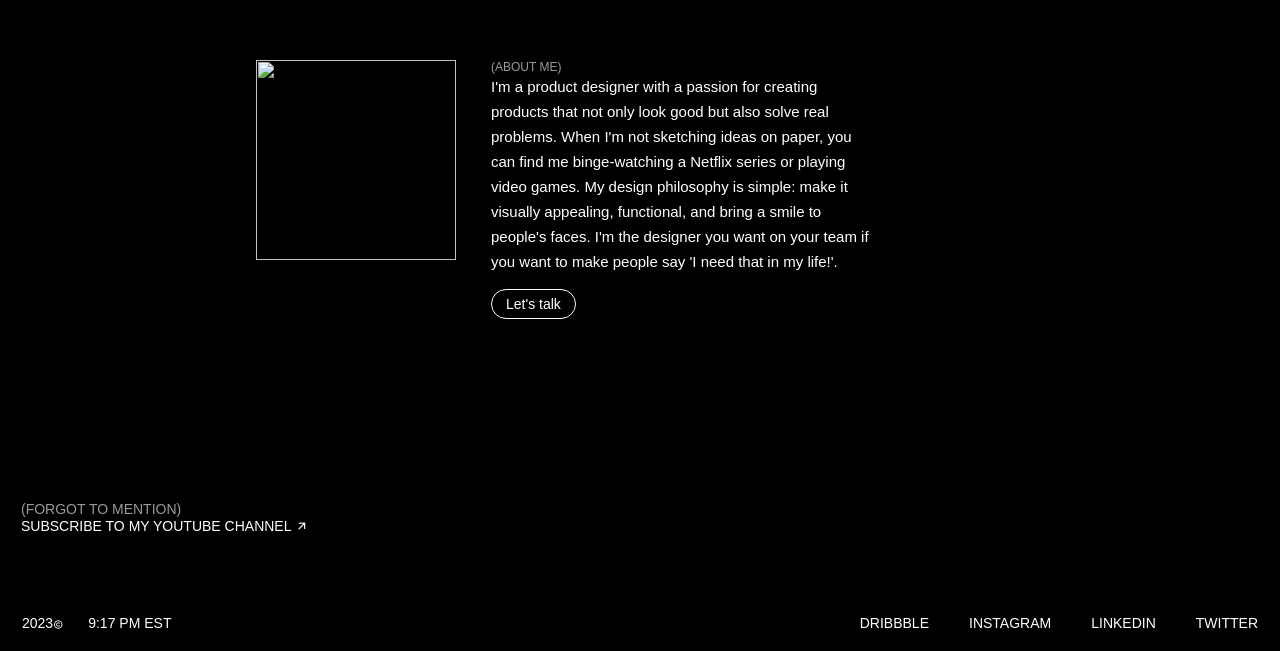
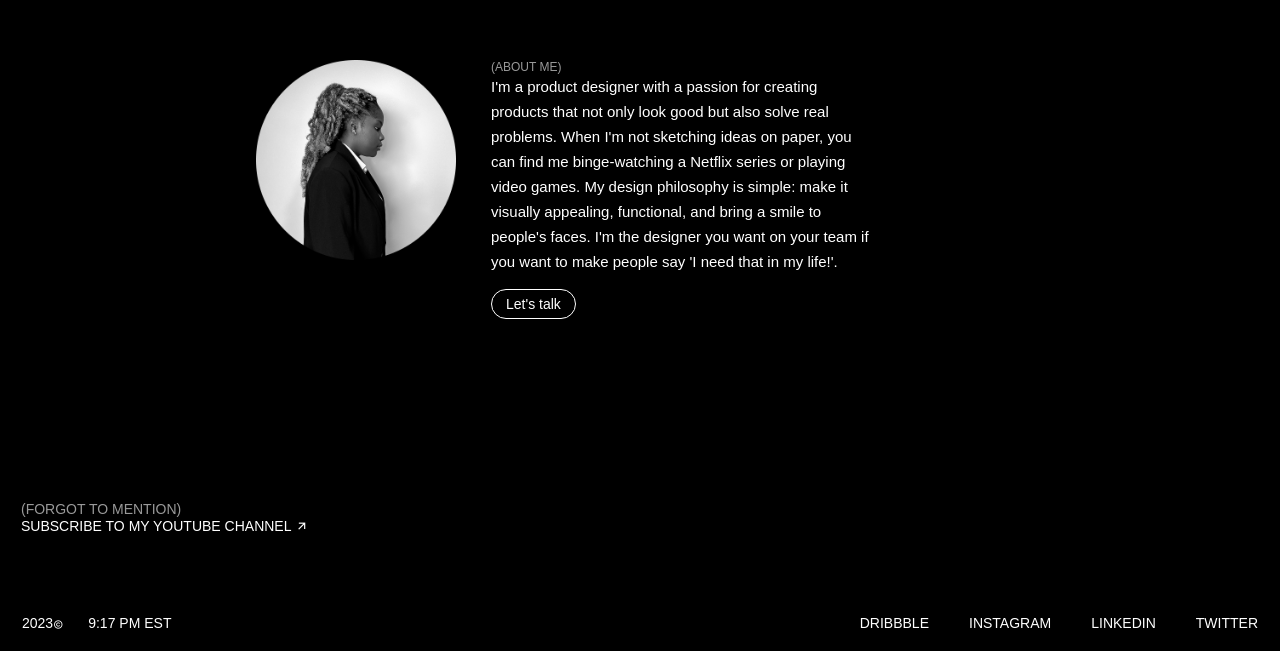
Before and after one commit to akshansh-bhardwaj/awwwards-cynthia-ugwu, a plain HTML site: page index.html in a window 1280 px wide. Shown: the part 1910-2561 px from the top of the page. Drawn offline with nearby package versions, Linux system fonts and the light colour scheme; the site is published under a folder, as on GitHub Pages, so addresses that start at the root find nothing; a script that the page names is missing; a web font is replaced by a local one.

Commit message:
Update index.html

```diff
--- a/index.html
+++ b/index.html
@@ -58,7 +58,7 @@
             </div>
         </div>
         <div id="about">
-            <img src="/cynthia.png" alt="">
+            <img src="cynthia.png" alt="">
         <div id="text-about">
             <h3>(About me)</h3>
             <p>I'm a product designer with a passion for creating products that not only look good but also solve real problems. When I'm not sketching ideas on paper, you can find me binge-watching a Netflix series or playing video games. My design philosophy is simple: make it visually appealing, functional, and bring a smile to people's faces. I'm the designer you want on your team if you want to make people say 'I need that in my life!'.</p>
```
